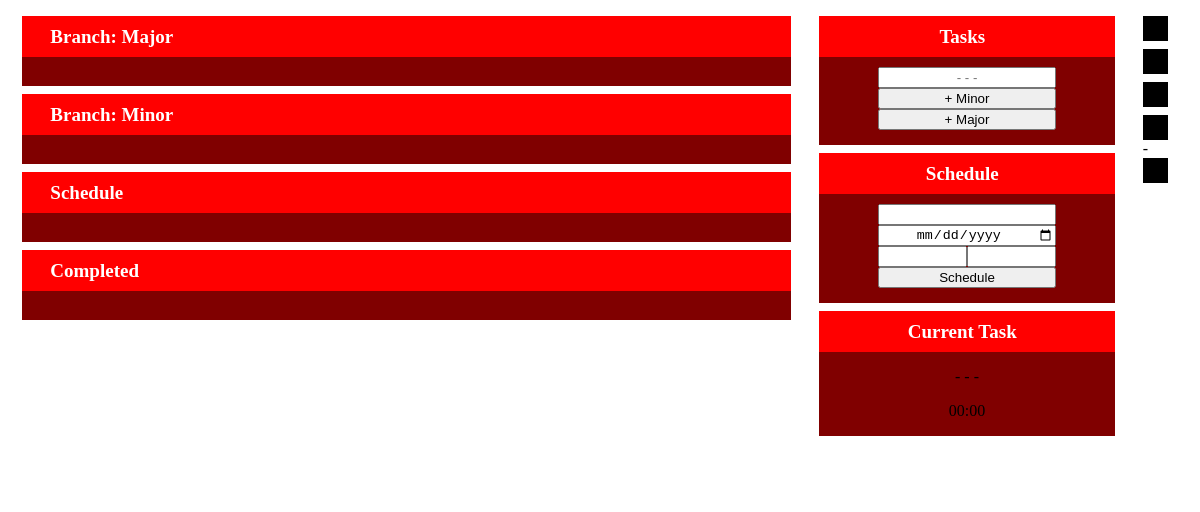
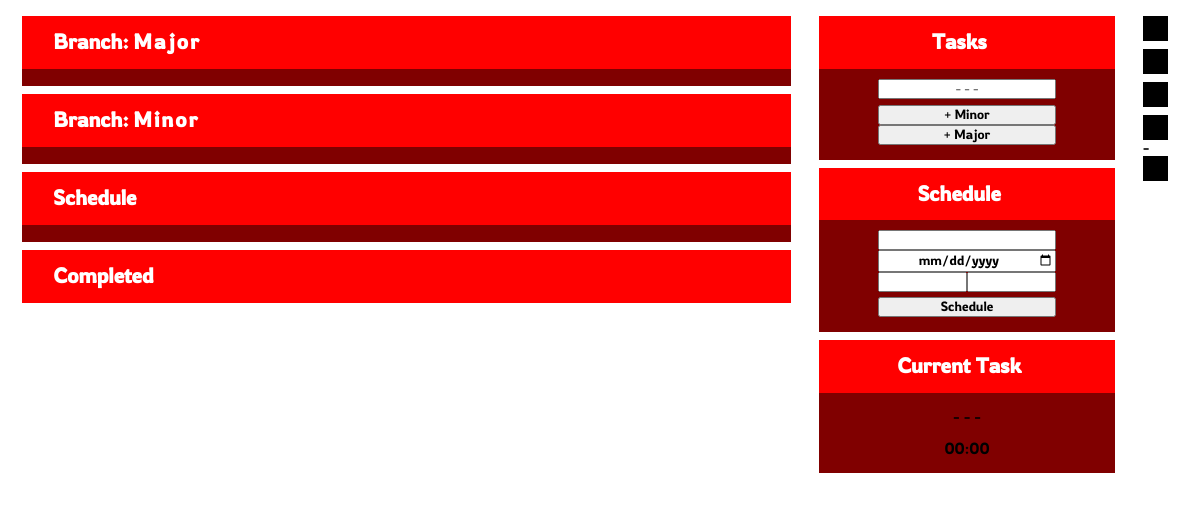
Before and after one commit to x-wyz/Project-Manager, an Electron app: page index.html in a window 1200 px wide. Drawn offline with Linux system fonts and the light colour scheme.

Commit message:
updated fonts

```diff
--- a/index.html
+++ b/index.html
@@ -12,14 +12,14 @@
 		<div id="container-main">
 			<div id="container-one" class="column">
 				<div id="container-major" class="task-container">
-					<h2 class="header-title header-project">Branch: Major</h2>
+					<h2 class="header-title header-project">Branch: <span class="letter-spaced">Major</span></h2>
 					<div id="generated-major" class="generated-area">
 						<!-- Tasks will be generated here -->
 					</div>
 				</div>
 
 				<div id="container-minor" class="task-container">
-					<h2 class="header-title header-project">Branch: Minor</h2>
+					<h2 class="header-title header-project">Branch: <span class="letter-spaced">Minor</span></h2>
 					<div id="generated-minor" class="generated-area">
 						<!-- Tasks will be generated here -->
 					</div>
--- a/styles/app.css
+++ b/styles/app.css
@@ -5,8 +5,18 @@
 	--font-color: white;
 }
 
+@font-face {
+    font-family: 'rowdies';
+    src: url('fonts/rowdies-light-webfont.woff2') format('woff2'),
+         url('fonts/rowdies-light-webfont.woff') format('woff');
+}
+
 body {
 	background: var(--bg-color-0);
+}
+
+* {
+	font-family: rowdies;;
 }
 
 #container-main {
@@ -50,14 +60,21 @@ body {
 	background: var(--bg-color-1);
 }
 
+#completed-container {
+	min-height: 0;
+}
 
 .header-project, .header-new {
 	margin: 0;
-	padding: 0.5em;
+	padding: 0.75em;
 	padding-left: 1.5em;
-	font-size: 19px;
+	font-size: 21px;
 	color: var(--font-color);
 	background: var(--header-color);
+}
+
+.letter-spaced {
+	letter-spacing: 0.1em;
 }
 
 .header-new, #current-timer, #current-task-text {
@@ -87,6 +104,10 @@ input[type="text"], input[type="date"] {
 	margin: 0 auto;
 }
 
+#major-minor-btn {
+	margin-top: 0.4em;
+}
+
 #add-minor, #add-major {
 	width: 100%;
 
@@ -95,6 +116,7 @@ input[type="text"], input[type="date"] {
 #add-schedule {
 	width: 60%;
 	margin: 0 auto;
+	margin-top: 0.4em;
 }
 
 #hr-sc {
```
Also changed, not shown: styles/fonts/base/Rowdies-Light.ttf (added), styles/fonts/rowdies-light-webfont.woff (added), styles/fonts/rowdies-light-webfont.woff2 (added).
